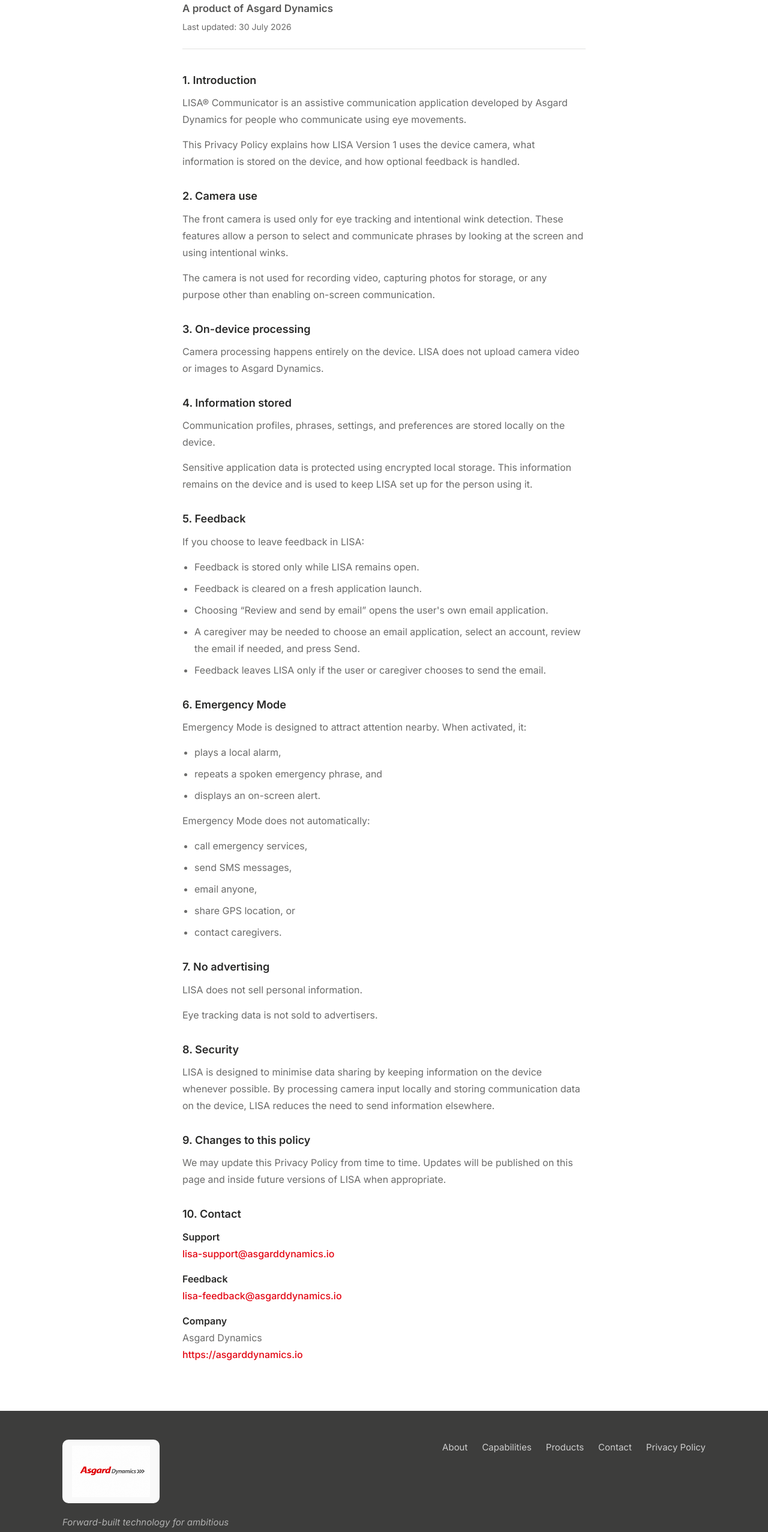
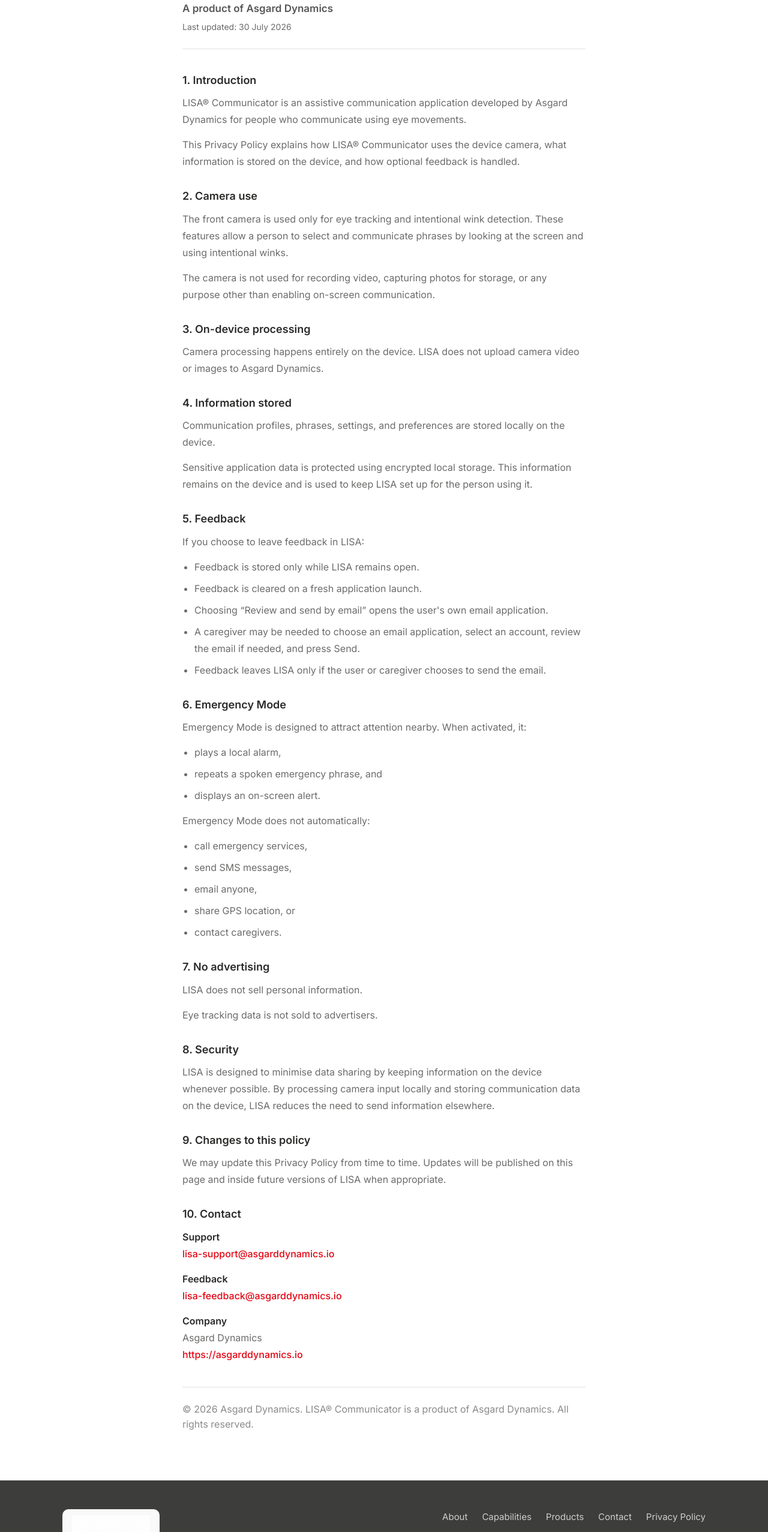
Before and after one commit to IDWorxLabs/asgard-dynamics-website, a React (Vite) app: page /lisa/privacy in a window 1280 px wide. Shown: the part 234-2788 px from the top of the page at 60% size. Built offline with nearby package versions, Linux system fonts and the light colour scheme.

Commit message:
refine LISA Communicator privacy policy

```diff
--- a/src/index.css
+++ b/src/index.css
@@ -434,6 +434,15 @@
 .privacy-page__body strong {
   color: var(--color-text);
   font-weight: 600;
+}
+
+.privacy-page__copyright {
+  margin-top: 2.5rem;
+  padding-top: 1.5rem;
+  border-top: 1px solid var(--color-border);
+  font-size: 0.8125rem;
+  color: var(--color-grey-light);
+  line-height: 1.6;
 }
 
 .privacy-page__placeholder {
--- a/src/pages/Privacy.jsx
+++ b/src/pages/Privacy.jsx
@@ -4,7 +4,13 @@
 
 export default function Privacy() {
   useEffect(() => {
+    const previousTitle = document.title
+    document.title = 'LISA® Communicator Privacy Policy | Asgard Dynamics'
     window.scrollTo(0, 0)
+
+    return () => {
+      document.title = previousTitle
+    }
   }, [])
 
   return (
@@ -26,7 +32,7 @@
                 Dynamics for people who communicate using eye movements.
               </p>
               <p>
-                This Privacy Policy explains how LISA Version 1 uses the device camera, what
+                This Privacy Policy explains how LISA® Communicator uses the device camera, what
                 information is stored on the device, and how optional feedback is handled.
               </p>
             </section>
@@ -146,6 +152,11 @@
                 <a href="https://asgarddynamics.io">https://asgarddynamics.io</a>
               </p>
             </section>
+
+            <p className="privacy-page__copyright">
+              © 2026 Asgard Dynamics. LISA® Communicator is a product of Asgard Dynamics. All rights
+              reserved.
+            </p>
           </div>
         </div>
       </main>
```
